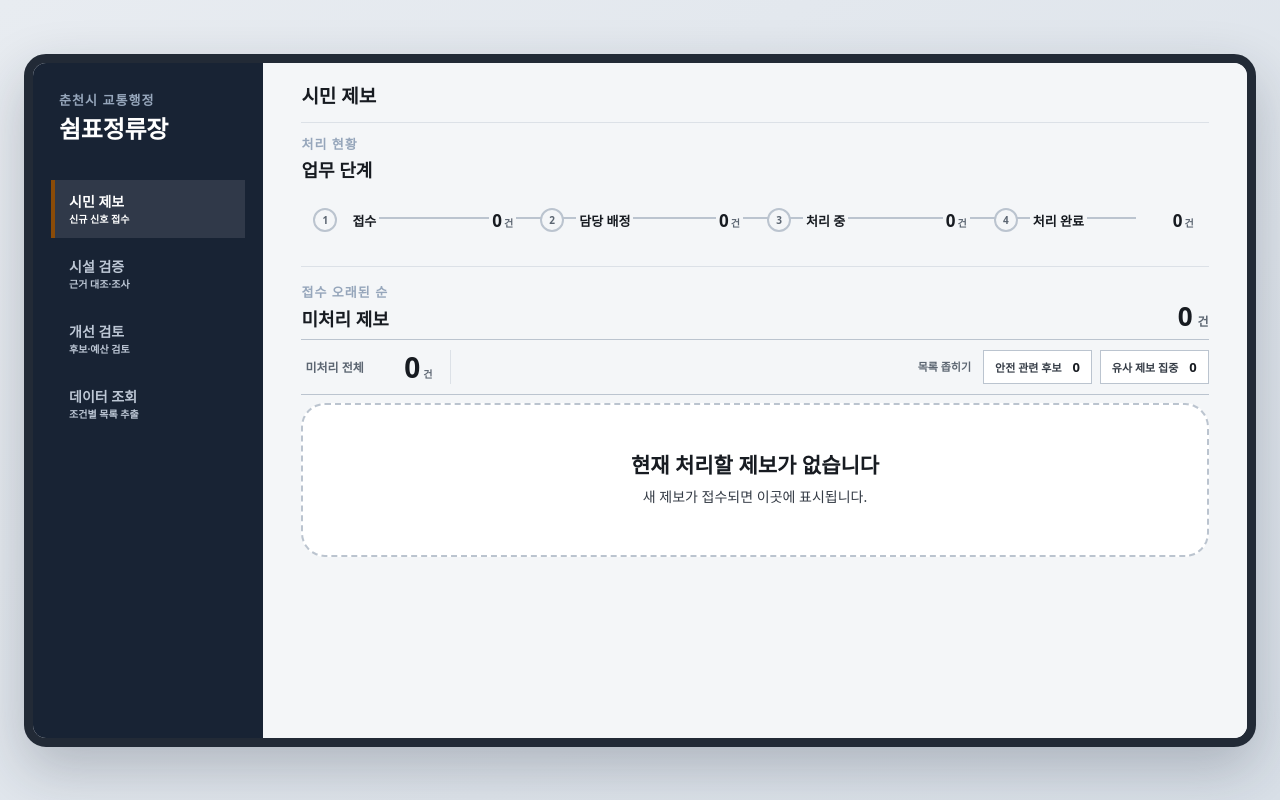
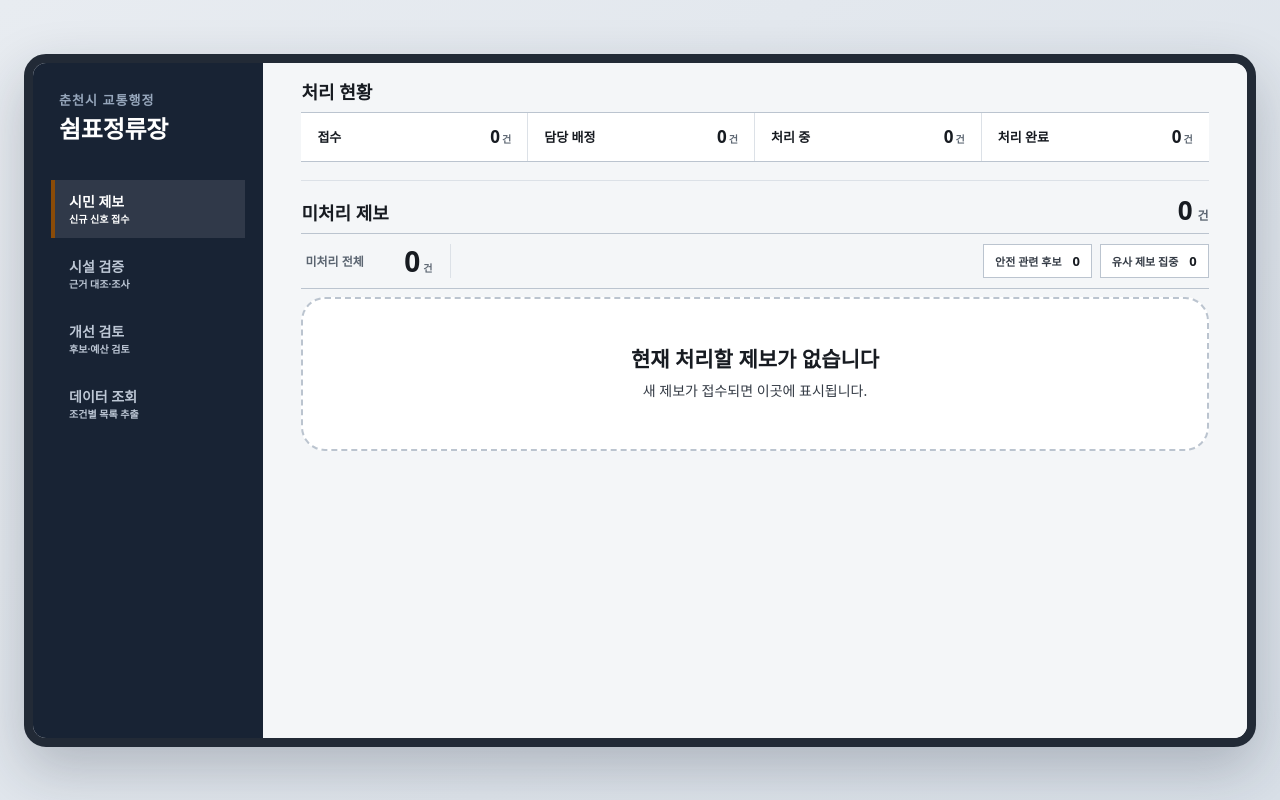
Before and after one commit to less82/Chuncheon_shimpyo, a React (Vite) app in the folder app/: page /admin in a window 1280 px wide. Built offline with nearby package versions, Linux system fonts and the light colour scheme.

Commit message:
refactor(admin): 처리 현황을 상태 선택형으로 간소화

```diff
--- a/app/src/features/admin/Dashboard.css
+++ b/app/src/features/admin/Dashboard.css
@@ -50,7 +50,7 @@
 .report-command-filters button b { margin-left: 8px; color: var(--ink); font-size: 13px; }
 .report-command-filters button:hover { background: var(--surface-2); }
 .report-command-filters button[aria-pressed="true"] { border-color: var(--brand); background: var(--brand-soft); color: var(--brand); }
-.report-section-head { margin-bottom: 14px; }
+.report-section-head { margin-bottom: 8px; }
 .report-section-head h3, .report-list-head h3 { margin: 0; color: var(--ink); font-size: 18px; line-height: 1.3; }
 .report-section-head p { max-width: 400px; color: var(--ink-muted); font-size: 13px; text-align: right; }
 .report-list-head { margin: 18px 0 8px; padding-top: 16px; border-top: 1px solid var(--border); }
@@ -59,15 +59,16 @@
 .report-total span { font-size: 12px; font-weight: 800; }
 .report-list-tools { display: flex; align-items: center; gap: 12px; }
 .report-list-tools > button { min-height: 34px; padding: 0 12px; border: 1px solid var(--border-strong); border-radius: 8px; background: var(--surface); color: var(--brand); font-size: 12px; font-weight: 800; cursor: pointer; }
-.report-flow { position: relative; display: grid; grid-template-columns: repeat(4, minmax(0, 1fr)); margin-bottom: 10px; padding: 4px 0 8px; overflow: hidden; }
-.report-flow::before { content: ""; position: absolute; z-index: 0; top: 21px; right: 8%; left: 8%; height: 2px; background: var(--border-strong); }
-.report-flow > button { position: relative; z-index: 1; display: grid; min-width: 0; min-height: 40px; grid-template-columns: 28px minmax(0, 1fr) auto; align-items: center; gap: 8px; padding: 0 12px; border: 0; background: transparent; color: var(--ink-body); text-align: left; cursor: pointer; }
-.report-flow > button i { display: grid; width: 24px; height: 24px; place-items: center; border: 2px solid var(--border-strong); border-radius: 50%; background: #f4f6f8; color: var(--ink-muted); font-size: 10px; font-style: normal; font-weight: 900; }
-.report-flow > button:hover .report-flow-copy b { color: var(--brand); }
-.report-flow > button[aria-pressed="true"] i { border-color: var(--brand); background: var(--brand); color: white; }
+.report-flow { display: grid; grid-template-columns: repeat(4, minmax(0, 1fr)); margin-bottom: 10px; border-top: 1px solid var(--border-strong); border-bottom: 1px solid var(--border-strong); background: white; }
+.report-flow > button { position: relative; display: flex; min-width: 0; min-height: 48px; align-items: center; justify-content: space-between; gap: 8px; padding: 0 16px; border: 0; border-right: 1px solid var(--border); background: white; color: var(--ink-body); text-align: left; cursor: pointer; }
+.report-flow > button:last-child { border-right: 0; }
+.report-flow > button::after { content: ""; position: absolute; right: 0; bottom: -1px; left: 0; height: 3px; background: transparent; }
+.report-flow > button:hover { background: var(--surface-2); }
+.report-flow > button[aria-pressed="true"] { background: var(--brand-soft); }
+.report-flow > button[aria-pressed="true"]::after { background: var(--brand); }
 .report-flow > button[aria-pressed="true"] .report-flow-copy b { color: var(--brand); }
 .report-flow-copy { display: grid; min-width: 0; gap: 2px; }
-.report-flow-copy, .report-flow strong { width: fit-content; padding: 0 3px; background: #f4f6f8; }
+.report-flow-copy, .report-flow strong { width: fit-content; }
 .report-flow-copy small { color: var(--ink-muted); font-size: 10px; font-weight: 800; }
 .report-flow-copy b { overflow-wrap: anywhere; color: var(--ink); font-size: 13px; }
 .report-flow strong { display: flex; align-items: baseline; gap: 2px; color: var(--ink); font-size: 17px; font-variant-numeric: tabular-nums; }
--- a/app/src/features/admin/Dashboard.tsx
+++ b/app/src/features/admin/Dashboard.tsx
@@ -84,12 +84,12 @@ function ReportsTab({ reports }: { reports: CitizenReport[] }) {
   }
 
   return <section className="dash-section report-panel">
-    <div className="report-section-head"><div><span className="dash-kicker">처리 현황</span><h3>업무 단계</h3></div></div>
-    <div className="report-flow" role="group" aria-label="제보 처리 단계">{statuses.map((status, index) => <button type="button" key={status} aria-pressed={statusFilter === status} onClick={() => { setAttentionFilter(null); setStatusFilter((current) => current === status ? null : status); setPage(1); }}><i aria-hidden="true">{index + 1}</i><span className="report-flow-copy"><b>{REPORT_STATUS[status].label}</b></span><strong>{counts[index]}<small>건</small></strong></button>)}</div>
-    <div className="report-list-head"><div><span className="dash-kicker">접수 오래된 순</span><h3>{currentLabel}</h3></div><div className="report-list-tools"><div className="report-total"><strong>{visibleInsights.length}</strong><span>건</span></div>{hasNarrowFilter && <button type="button" onClick={() => { setStatusFilter(null); setAttentionFilter("open"); setPage(1); }}>필터 초기화</button>}</div></div>
+    <div className="report-section-head"><h3>처리 현황</h3></div>
+    <div className="report-flow" role="group" aria-label="처리 상태별 제보 목록">{statuses.map((status, index) => <button type="button" key={status} aria-pressed={statusFilter === status} onClick={() => { setAttentionFilter(null); setStatusFilter((current) => current === status ? null : status); setPage(1); }}><span className="report-flow-copy"><b>{REPORT_STATUS[status].label}</b></span><strong>{counts[index]}<small>건</small></strong></button>)}</div>
+    <div className="report-list-head"><div><h3>{currentLabel}</h3></div><div className="report-list-tools"><div className="report-total"><strong>{visibleInsights.length}</strong><span>건</span></div>{hasNarrowFilter && <button type="button" onClick={() => { setStatusFilter(null); setAttentionFilter("open"); setPage(1); }}>필터 초기화</button>}</div></div>
     <div className="report-command" role="group" aria-label="목록 범위 선택">
       <button className="report-command-total" type="button" aria-pressed={attentionFilter === "open"} onClick={() => { setStatusFilter(null); setAttentionFilter("open"); setPage(1); }}><span>미처리 전체</span><strong>{unresolved.length}<small>건</small></strong></button>
-      <div className="report-command-filters"><span>목록 좁히기</span><button type="button" data-tone="danger" aria-pressed={attentionFilter === "safety"} onClick={() => { setStatusFilter(null); setAttentionFilter(attentionFilter === "safety" ? "open" : "safety"); setPage(1); }}>안전 관련 후보 <b>{unresolved.filter((item) => item.safety === "안전 관련").length}</b></button><button type="button" data-tone="repeat" aria-pressed={attentionFilter === "overlap"} onClick={() => { setStatusFilter(null); setAttentionFilter(attentionFilter === "overlap" ? "open" : "overlap"); setPage(1); }}>유사 제보 집중 <b>{repeatedGroups}</b></button></div>
+      <div className="report-command-filters"><button type="button" data-tone="danger" aria-pressed={attentionFilter === "safety"} onClick={() => { setStatusFilter(null); setAttentionFilter(attentionFilter === "safety" ? "open" : "safety"); setPage(1); }}>안전 관련 후보 <b>{unresolved.filter((item) => item.safety === "안전 관련").length}</b></button><button type="button" data-tone="repeat" aria-pressed={attentionFilter === "overlap"} onClick={() => { setStatusFilter(null); setAttentionFilter(attentionFilter === "overlap" ? "open" : "overlap"); setPage(1); }}>유사 제보 집중 <b>{repeatedGroups}</b></button></div>
     </div>
     <div className="report-workbench"><div className="report-queue">
         {visibleInsights.length === 0 ? <div className="report-empty"><h2>{hasNarrowFilter ? `${currentLabel}가 없습니다` : attentionFilter === "open" ? "현재 처리할 제보가 없습니다" : "아직 접수된 제보가 없습니다"}</h2><p>{hasNarrowFilter ? "다른 조건을 선택해 확인하세요." : "새 제보가 접수되면 이곳에 표시됩니다."}</p></div> :
@@ -134,7 +134,7 @@ export default function Dashboard() {
         </nav>
       </aside>
       <section className="dash-workspace">
-          <header className="dash-head"><h2>{TABS.find((item) => item.key === tab)?.label}</h2></header>
+          {tab !== "reports" && <header className="dash-head"><h2>{TABS.find((item) => item.key === tab)?.label}</h2></header>}
           <div role="tabpanel" id={`tabpanel-${tab}`} aria-labelledby={`tab-${tab}`}>
             {tab === "reports" && <ReportsTab reports={reports} />}
             {tab === "survey" && <SurveyTab stops={stops} loaded={loaded} />}
```
Also changed, not shown: 1 other file (tests, documents, lock files or other folders).
